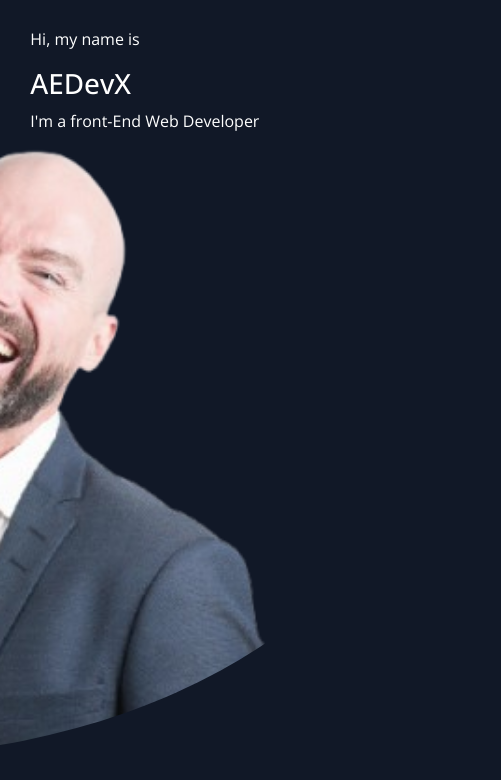
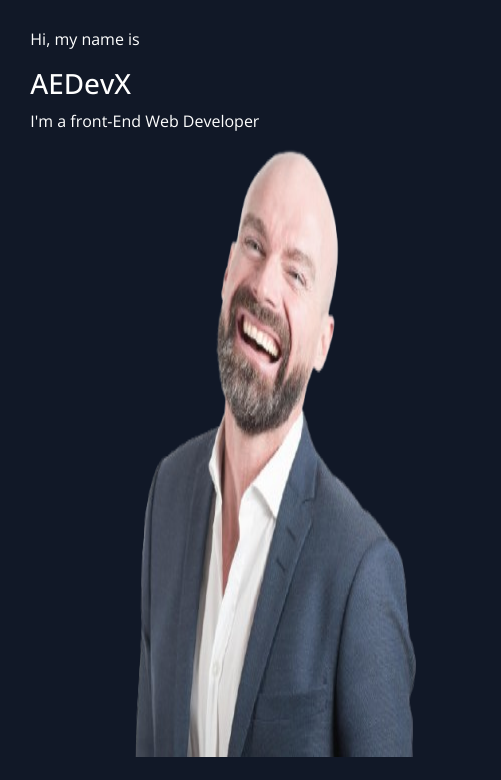
Before and after one commit to AEDevX/my-portfolio, a plain HTML site: page index.html in a window 390 px wide. Shown: the part 64-844 px from the top of the page, 501 px wide, since content can reach past the window. Drawn offline with nearby package versions, Linux system fonts and the light colour scheme; a web font is replaced by a local one.

Commit message:
second commit

```diff
--- a/index.html
+++ b/index.html
@@ -42,7 +42,7 @@
 
     <div class="container ">
         <div class="hero-section">
-            <img src="images/adult.png" alt="" class="hero-img">
+            <img src="images/adult.png" alt="" class="adult">
             <div class="hero-article d-flex justify-content-between">
                <div>
                 <p> Hi, my name is </p>
--- a/style.css
+++ b/style.css
@@ -60,15 +60,18 @@ body{
 
 
 .hero-section {
+    display: flex;
+    justify-content: center;
     position: relative;
     min-height: 90vh;
+
 }
 
 .hero-img {
-    height: 100%;
-    /* width: 100; */
+    min-height: 100%;
+    object-fit: cover;
     position: absolute;
-    right: 10%;
+    /* right: 10%; */
     border-radius: 50%;
     /* z-index: -1; */
 }
@@ -93,17 +96,12 @@ body{
 
 
 
-@media screen and (max-width: 680px) {
+@media screen and (max-width: 576px) {
     .nav_link :not(:nth-child(1)) {
         display: none;
     }
     .hero-img{
-        height: 100%;
-        position: absolute;
-        top: 0;
-        right: -14% ;
-        z-index: -1;
-        object-fit: contain;
+         height: 100%;
 
     }
 
```
